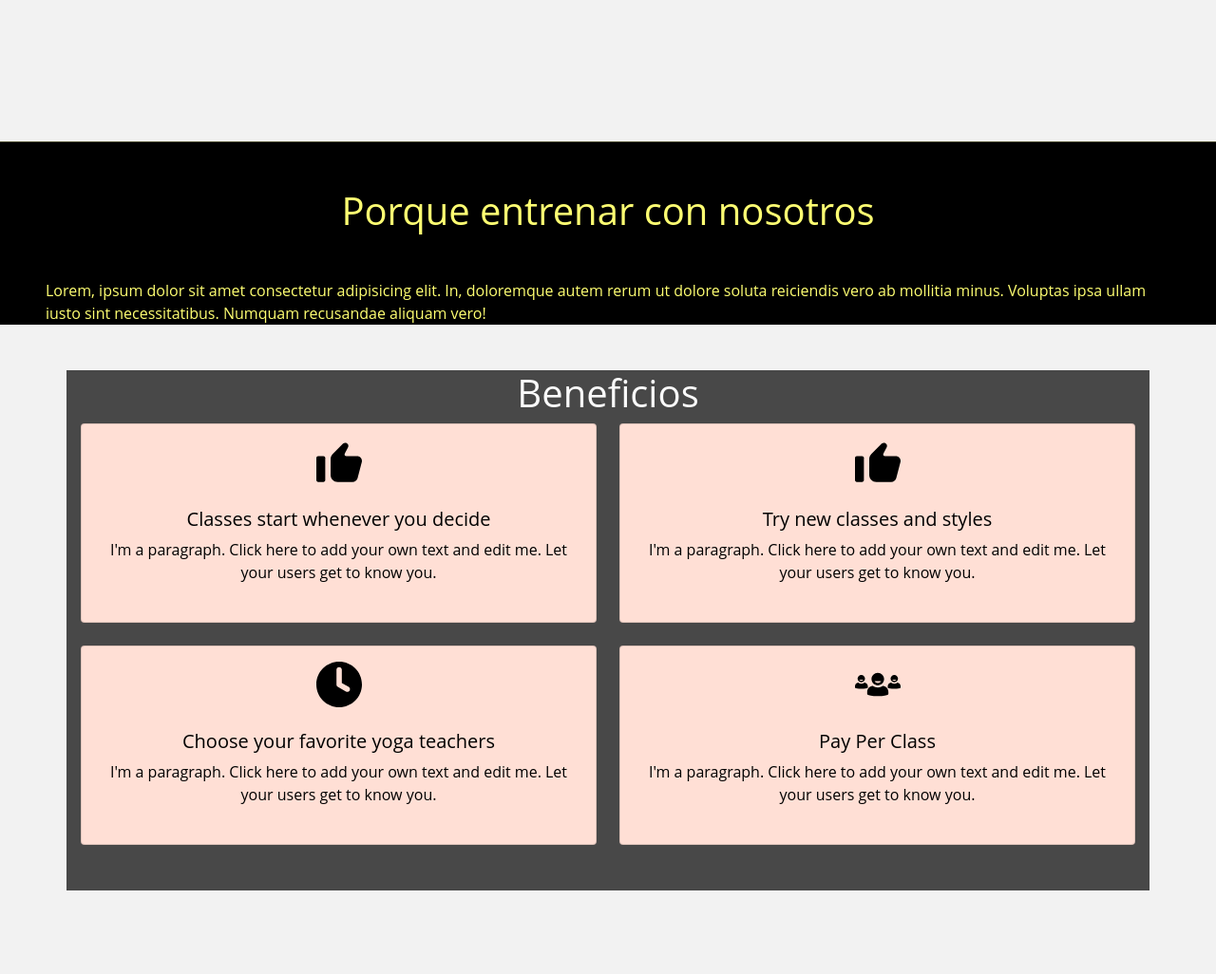
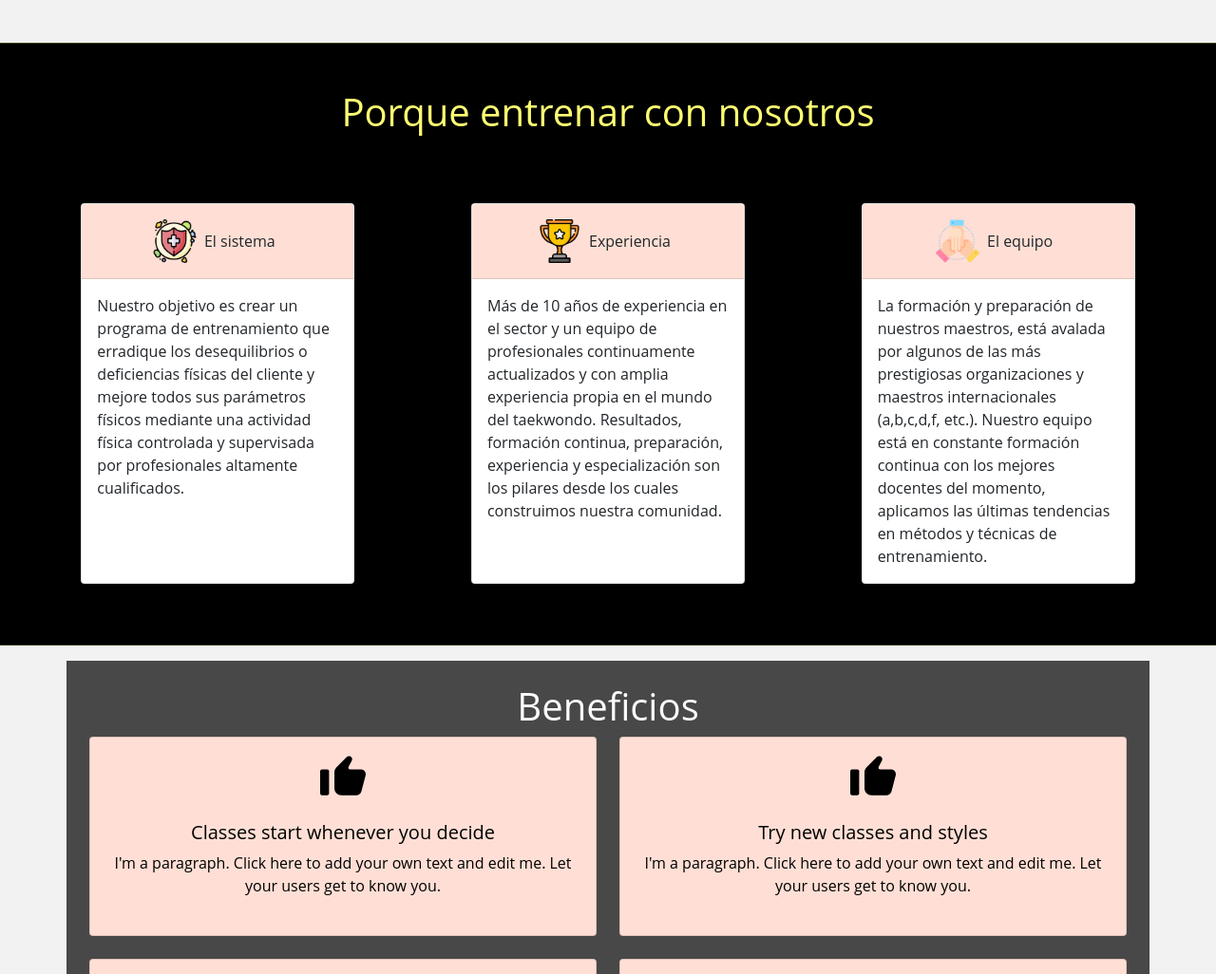
Before and after one commit to infosergio2020/Laplatatkd, a Flask app: page / in a window 1280 px wide. Shown: the part 1443-2469 px from the top of the page at 95% size. Run offline with Flask 2, Linux system fonts and the light colour scheme; some libraries are stand-ins or nearby versions.

Commit message:
se agrego interfaz de por que entrenar con nosotros y se modifico el titulo y la imagen principal del index por un hero

```diff
--- a/static/css/index.css
+++ b/static/css/index.css
@@ -78,6 +78,10 @@ body{
     display: flex;
     align-items: center;
     justify-content: center;
+}
+
+.p-rel{
+  position: relative;
 }
 
 .azul-marino-bg{
@@ -162,3 +166,26 @@ body{
     width: 55%;
   }
 }
+
+/* estilos para card img de index de porque entrenar con nosotros */
+
+.img-card-wh46{
+  width: 46px;
+}
+
+
+/* estilo para el hero del index */
+
+.hero{
+  padding: 18rem;
+  background-image: url(../img/Dojo_actualidad.jpg);
+  background-repeat: no-repeat;
+  background-size: cover;
+  filter: brightness(50%);
+}
+
+.hero-info{
+  position: absolute;
+  top: 15%;
+  padding: 0 4rem;
+}
--- a/templates/index.html
+++ b/templates/index.html
@@ -1,23 +1,17 @@
 {% extends 'partials/_layout.html' %} {% block body %}
 <!-- Info del index-->
 
-<div class="container text-dark">
-  <h2>Asociación de tae kwon do y hapkido de La Plata</h2>
+<div class="container p-rel">
+  <div class="hero"></div>
+  <div class="hero-info">
+      <h2 class="fs-1 text-center">Asociación de tae kwon do y hapkido de La Plata</h2>
+      <hr>
       <p>
         Lorem ipsum dolor sit amet consectetur, adipisicing elit. Laudantium
         explicabo exercitationem placeat quasi, facere pariatur nam accusantium
         omnis suscipit voluptatem, laborum fuga eligendi quos laboriosam cum eos ab.
         Doloremque, repellat.
       </p>
-  <!-- 1- imagen grande -->
-  <div class="mb-4">
-    <img
-      class="card-img-right flex-auto d-none d-md-block"
-      src="{{url_for('static', filename = './img/lugar.jpg')}}"
-      alt="Thumbnail [200x250]"
-      data-holder-rendered="true"
-      style="width: 100%; height: 100%"
-    />
   </div>
 </div>
 <!-- otro carrousel menos piola -->
@@ -106,7 +100,8 @@
 <script
   src="https://code.jquery.com/jquery-3.6.0.slim.min.js"
   integrity="sha256-u7e5khyithlIdTpu22PHhENmPcRdFiHRjhAuHcs05RI="
-  crossorigin="anonymous"></script>
+  crossorigin="anonymous"
+></script>
 <script>
   let items = document.querySelectorAll(
     "#featureContainer .carousel .carousel-item"
@@ -170,18 +165,71 @@
 </script>
 
 <!-- porque entrenar con nosotros -->
-<div class="bg-p-dark txt-color-sl my-0">
+<div class="bg-p-dark txt-color-sl m-0 p-0">
   <hr />
-  <h1 class="text-center m-5">Porque entrenar con nosotros</h1>
-  <p class="m-5">
-    Lorem, ipsum dolor sit amet consectetur adipisicing elit. In, doloremque
-    autem rerum ut dolore soluta reiciendis vero ab mollitia minus. Voluptas
-    ipsa ullam iusto sint necessitatibus. Numquam recusandae aliquam vero!
+  <h1 class="text-center my-5">Porque entrenar con nosotros</h1>
+
+  <div class="row m-0 p-4 text-dark">
+    <div class="col-md-4 d-flex justify-content-center mb-4">
+      <div class="card" style="width: 18rem">
+        <div class="card-header bg-rosa">
+          <div class="d-flex justify-content-center align-items-center py-2">
+              <img class="card-img-top img-card-wh46" src="{{url_for('static', filename = './img/health.png')}}" alt="Card image cap" />
+
+              <p class="mx-2 m-0">El sistema</p>
+          </div>
+        </div>
+        <div class="card-body text-dark">
+          <p class="card-text">
+            Nuestro objetivo es crear un programa de entrenamiento que erradique los desequilibrios o deficiencias físicas del cliente y mejore todos sus parámetros físicos mediante una actividad física controlada y supervisada por profesionales altamente cualificados.
           </p>
+        </div>
+      </div>
+    </div>
+    <div class="col-md-4 d-flex justify-content-center mb-4">
+      <div class="card" style="width: 18rem">
+        <div class="card-header bg-rosa">
+          <div class="d-flex justify-content-center align-items-center py-2">
+            <img class="card-img-top img-card-wh46" src="{{url_for('static', filename = './img/trophy_3.png')}}" alt="Card image cap" />
+
+            <p class="mx-2 m-0">Experiencia</p>
+          </div>
+        </div>
+        <div class="card-body text-dark">
+          <p class="card-text">
+            Más de 10 años de experiencia en el sector y un equipo de profesionales continuamente actualizados y con amplia experiencia propia en el mundo del taekwondo.
+            Resultados, formación continua, preparación, experiencia y especialización son los pilares desde los cuales construimos nuestra comunidad.
+          </p>
+        </div>
+      </div>
+    </div>
+    <div class="col-md-4 d-flex justify-content-center mb-4">
+      <div class="card" style="width: 18rem">
+
+        <div class="card-header bg-rosa">
+          <div class="d-flex justify-content-center align-items-center py-2">
+            <img class="card-img-top img-card-wh46" src="{{url_for('static', filename = './img/united.png')}}" alt="Card image cap" />
+
+            <p class="mx-2 m-0">El equipo</p>
+          </div>
+        </div>
+
+        <div class="card-body text-dark">
+          <p class="card-text">
+            La formación y preparación de nuestros maestros, está avalada por algunos de las más prestigiosas organizaciones y maestros internacionales (a,b,c,d,f, etc.).
+
+            Nuestro equipo está en constante formación continua con los mejores docentes del momento, aplicamos las últimas tendencias en métodos y técnicas de entrenamiento.
+          </p>
+        </div>
+      </div>
+    </div>
+  </div>
+
+  <hr />
 </div>
 <!-- beneficios -->
 
-<div class="container bg-p-light">
+<div class="container bg-p-light p-4">
   <h1 class="text-center">Beneficios</h1>
   <div class="row mb-4">
     {% for b in bene %}
@@ -208,35 +256,51 @@
 <div class="section_phrases">
   <div class="row flex-row-reverse align-items-center py-3">
     <div class="col-md-6 pb-3">
-        <img src="https://www.taekwondonation.com/wp-content/uploads/2020/04/stretchingkick.jpg" width="100%" alt="">
+      <img
+        src="https://www.taekwondonation.com/wp-content/uploads/2020/04/stretchingkick.jpg"
+        width="100%"
+        alt=""
+      />
     </div>
     <div class="col-md-6 text-dark d-flex justify-content-center">
       <div class="container-card-phrases">
         <h3 class="text-uppercase">About Us</h3>
         <p>
-                  This is your About section. It’s a great space to tell your story and to describe who you are and what you do. If you're a business, talk about how you started and tell the story of your professional journey. People want to know the real you, so don't be afraid to share personal anecdotes. Explain your core values and how you, your organization, or your business stand out from the crowd.
+          This is your About section. It’s a great space to tell your story and
+          to describe who you are and what you do. If you're a business, talk
+          about how you started and tell the story of your professional journey.
+          People want to know the real you, so don't be afraid to share personal
+          anecdotes. Explain your core values and how you, your organization, or
+          your business stand out from the crowd.
         </p>
-              <a href="./contacto" class="btn btn-warning text-uppercase"> Contact us</a>
+        <a href="./contacto" class="btn btn-warning text-uppercase">
+          Contact us</a
+        >
       </div>
     </div>
   </div>
 
   <div class="row align-items-center py-3">
     <div class="col-md-6 pb-3">
-          <img src="https://www.thekaratecoder.com/wp-content/uploads/2020/02/hard-soft-styles.jpeg" width="100%" alt="">
+      <img
+        src="https://www.thekaratecoder.com/wp-content/uploads/2020/02/hard-soft-styles.jpeg"
+        width="100%"
+        alt=""
+      />
     </div>
     <div class="col-md-6 text-dark d-flex justify-content-center">
       <div class="container-card-phrases">
         <h3 class="text-uppercase">KICK WITH STYLE</h3>
         <p>
-                  KICK WITH STYLE
-                  I'm a paragraph. Click here to add your own text and edit me. It’s easy. Just click “Edit Text” or double click me to add your own content and make changes to the font. I’m a great place for you to tell a story and let your users know a little more about you.
+          KICK WITH STYLE I'm a paragraph. Click here to add your own text and
+          edit me. It’s easy. Just click “Edit Text” or double click me to add
+          your own content and make changes to the font. I’m a great place for
+          you to tell a story and let your users know a little more about you.
         </p>
         <a href="./" class="btn btn-warning text-uppercase"> What's new</a>
       </div>
     </div>
   </div>
-
 </div>
 
 <!-- notas:
@@ -249,6 +313,4 @@ nota: el logo de wassap se repite en todas las paginas....
 
 -->
 
-
-
 {% endblock %}
```
Also changed, not shown: static/img/Dojo_actualidad.jpg (added), static/img/health.png (added), static/img/trophy.png (added), static/img/trophy_2.png (added), static/img/trophy_3.png (added), static/img/united.png (added). Lines whose indentation alone changed are shown as unchanged.
